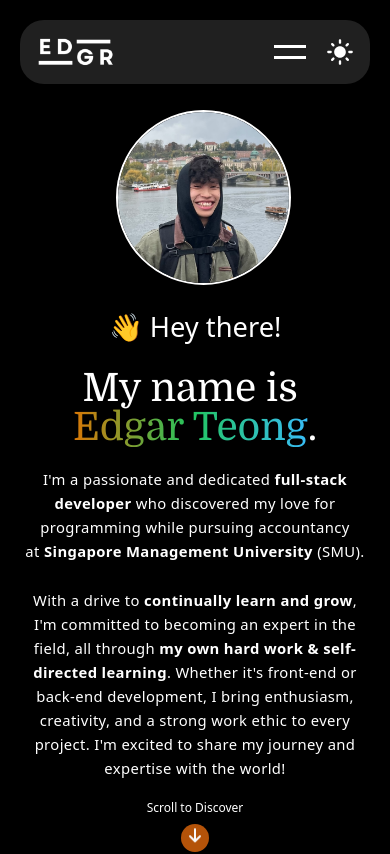
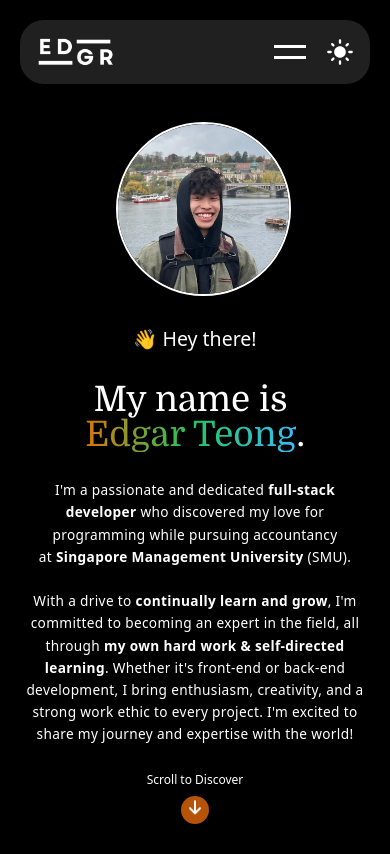
Before and after one commit to safarinexus/edgar-teong, a React (Vite) app: page / in a window 390 px wide. Shown: the top 854 px of the page. Built offline with nearby package versions, Linux system fonts and the light colour scheme.

Commit message:
more dynamic sizing issues fixed

```diff
--- a/src/components/PageComponents/Landing/Landing.tsx
+++ b/src/components/PageComponents/Landing/Landing.tsx
@@ -5,19 +5,19 @@ const Landing = () => {
     //fix layout before adding content
 
     return (
-        <div id="landing" className="w-full h-svh min-h-max pt-[110px] xs:pt-[120px] sm:pt-[140px] grid grid-cols-1 gap-5 items-center pr-5 pl-5">
+        <div id="landing" className="w-full h-svh min-h-max pt-[110px] xs:pt-[120px] sm:pt-[140px] grid grid-cols-1 gap-1 items-center pr-5 pl-5">
             <Headshot />
 
-            <h1 id="hey-there"className="text-center font-thin text-[7vw] xs:text-[5vw] sm:text-2xl">
+            <h1 id="hey-there"className="text-center font-thin text-[5vw] xs:text-[5vw] sm:text-2xl">
                 <span className="animate-wave inline-block">👋</span>
                 &nbsp;Hey there!
             </h1>
-            <h3 id="my-name-is" className="font-domine text-[10vw] xs:text-[8vw] sm:text-5xl leading-none text-center">
+            <h3 id="my-name-is" className="font-domine text-[9vw] xs:text-[8vw] sm:text-5xl leading-none text-center">
                 My name is&nbsp;
                 <span className="bg-gradient-to-r from-amber-600 via-green-500 to-sky-400 inline-block text-transparent bg-clip-text">Edgar Teong</span>
                 .
             </h3>
-            <p className="tracking-wide text-center font-thin text-[3.8vw] xs:text-[3vw] sm:text-2xl">
+            <p className="tracking-wide text-center font-thin text-[3.5vw] xs:text-[3vw] sm:text-2xl">
                 I&#39;m a passionate and dedicated <span className="font-bold">full-stack developer</span> who discovered my love for programming while pursuing accountancy at&nbsp;
                 <span className="font-bold">Singapore Management University</span> &#40;SMU&#41;.
                 <br /><br />
```
